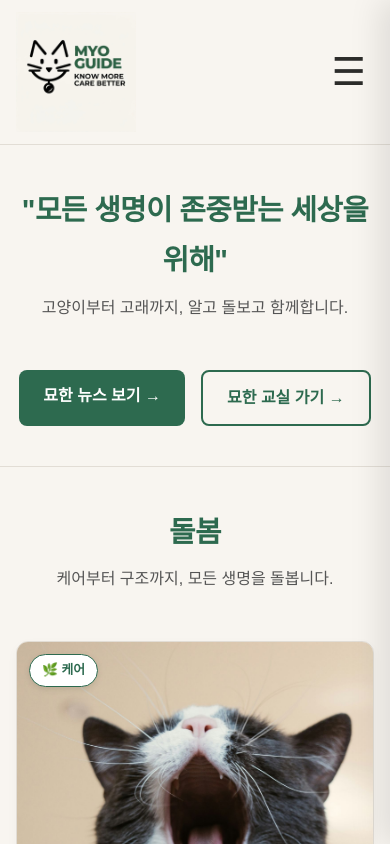
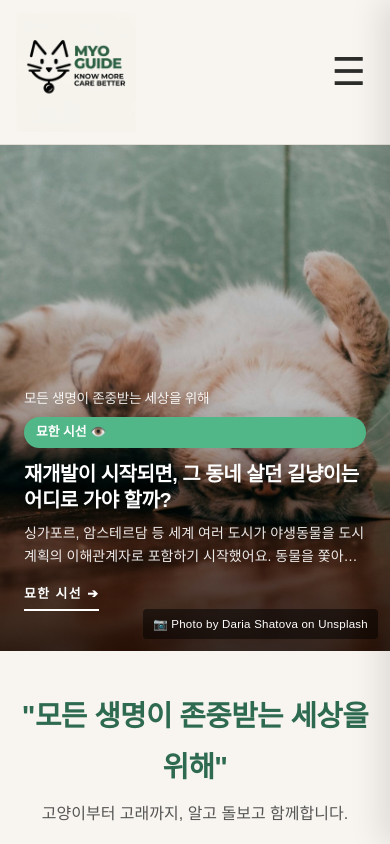
Before and after one commit to ileilo1215-ship-it/myo-guide, a Next.js app: page / in a window 390 px wide. Shown: the top 844 px of the page. Built offline with nearby package versions, Linux system fonts and the light colour scheme; grey boxes are pictures that could not be loaded; a web font is replaced by a local one.

Commit message:
feat: 홈 히어로 레이아웃 최적화 및 최신 뉴스(2026) 추가
- 히어로 섹션 높이 및 타이포그래피 PC/모바일 최적화
- 2026-05-11 신규 뉴스 기사 추가 및 노출 로직 개선
- 밝은 이미지 위주의 히어로 로테이션 적용

```diff
--- a/app/hero-section.css
+++ b/app/hero-section.css
@@ -1,8 +1,7 @@
 .hero-container {
   position: relative;
   width: 100%;
-  min-height: 100vh;
-  min-height: -webkit-fill-available;
+  height: 70vh; /* PC Height */
   overflow: hidden;
   background-color: #000;
 }
@@ -23,26 +22,112 @@
   object-position: center center;
 }
 
-/* Gradient overlay for better text readability */
+/* Base overlay for the whole image (subtle) */
 .hero-overlay {
   position: absolute;
   top: 0;
   left: 0;
   width: 100%;
   height: 100%;
-  background: linear-gradient(
-    to bottom,
-    rgba(0, 0, 0, 0.2) 0%,
-    transparent 40%,
-    rgba(0, 0, 0, 0.6) 100%
-  );
+  background: rgba(0, 0, 0, 0.15);
   z-index: 2;
+}
+
+/* News Content Overlay */
+.hero-news-overlay {
+  position: absolute;
+  bottom: 0;
+  left: 0;
+  right: 0;
+  height: 40%; /* Approximately bottom 1/3+ for padding */
+  display: flex;
+  flex-direction: column;
+  justify-content: flex-end;
+  padding: 0 5% 4rem;
+  color: #FFFFFF;
+  text-shadow: 0 2px 10px rgba(0,0,0,0.3);
+  background: linear-gradient(to top, rgba(0,0,0,0.6) 0%, transparent 100%);
+  z-index: 5;
+}
+
+.hero-news-overlay .news-tag {
+  display: inline-block;
+  background-color: var(--accent-color);
+  color: white;
+  padding: 4px 12px;
+  border-radius: 30px;
+  font-size: 0.8rem;
+  font-weight: 800;
+  margin-bottom: 0.8rem;
+  text-shadow: none;
+}
+
+.hero-news-overlay .news-subtitle {
+  font-size: 1rem;
+  font-weight: 500;
+  margin-bottom: 0.4rem;
+  opacity: 0.9;
+}
+
+.hero-news-overlay h1 {
+  font-size: 28px; /* PC requested size */
+  font-weight: 700;
+  margin-bottom: 1rem;
+  letter-spacing: -0.5px;
+  line-height: 1.3;
+}
+
+.hero-news-overlay p {
+  font-size: 15px; /* PC requested size */
+  font-weight: 300;
+  opacity: 0.9;
+  line-height: 1.6;
+  max-width: 800px;
+  display: -webkit-box;
+  -webkit-box-orient: vertical;
+  overflow: hidden;
+}
+
+.hero-news-overlay .more-link {
+  margin-top: 1.5rem;
+  font-weight: 700;
+  text-transform: uppercase;
+  font-size: 0.8rem;
+  letter-spacing: 1.5px;
+  display: inline-flex;
+  align-items: center;
+  gap: 8px;
+  border-bottom: 2px solid white;
+  padding-bottom: 4px;
 }
 
 /* Mobile Responsive Adjustments (below 768px) */
 @media (max-width: 768px) {
-  .hero-main-image {
-    /* Adjust position to show animal faces better on vertical screens */
-    object-position: center 25%;
+  .hero-container {
+    height: 60vh; /* Mobile Height */
+  }
+
+  .hero-news-overlay {
+    height: 50%;
+    padding: 0 1.5rem 2.5rem;
+    background: linear-gradient(to top, rgba(0,0,0,0.7) 0%, transparent 100%);
+  }
+
+  .hero-news-overlay h1 {
+    font-size: 20px; /* Mobile requested size */
+    margin-bottom: 0.6rem;
+  }
+
+  .hero-news-overlay p {
+    font-size: 14px;
+    -webkit-line-clamp: 2; /* Mobile 2-line limit */
+  }
+
+  .hero-news-overlay .news-subtitle {
+    font-size: 0.85rem;
+  }
+
+  .hero-news-overlay .more-link {
+    margin-top: 1rem;
   }
 }
--- a/app/page.js
+++ b/app/page.js
@@ -88,20 +88,62 @@ export default async function Home({ searchParams }) {
 
   // ── Home Page Multi-Section ──────────────────────────────────────
 
-  // 1. Data Prep
-  let heroImageSrc = '/cat/lily-banse-bZT3YDRjacc-unsplash.jpg';
+  // 1. Daily Rotation Logic (KST 00:00)
+  const now = new Date();
+  // Adjust to KST (UTC+9)
+  const kstOffset = 9 * 60 * 60 * 1000;
+  const kstDate = new Date(now.getTime() + kstOffset);
+  const dayCount = Math.floor(kstDate.getTime() / (1000 * 60 * 60 * 24));
+
+  // 2. Hero Image Selection (Curated bright/cheerful images)
+  const heroImages = getHeroImages();
+  // Filter/Prioritize bright and cheerful images as requested by the user
+  const brightImages = [
+    'nine-koepfer-lpgAlv8I7V8-unsplash.jpg',
+    'annie-spratt-SGXycQg_2pA-unsplash.jpg',
+    'jordan-whitt-EerxztHCjM8-unsplash.jpg',
+    'daria-shatova-BphuDA60if4-unsplash.jpg',
+    'jonatan-pie-xgTMSz6kegE-unsplash.jpg',
+    'ricky-kharawala-adK3Vu70DEQ-unsplash.jpg',
+    'mark-stoop-JAUFHzqZPd0-unsplash.jpg'
+  ].filter(img => heroImages.includes(img));
+
+  const availableHeroPool = brightImages.length > 0 ? brightImages : heroImages;
+
+  let heroImageSrc = '/cat/lily-banse-bZT3YDRjacc-unsplash.jpg'; // fallback
   let authorName = 'Lily Banse';
 
-  const newsPosts = allPostsData.filter(post => post.category === 'News');
-  const latestNews = newsPosts.length > 0 ? newsPosts[0] : null;
+  if (availableHeroPool.length > 0) {
+    const selectedImage = availableHeroPool[dayCount % availableHeroPool.length];
+    heroImageSrc = `/hero/${selectedImage}`;
+    authorName = extractAuthorName(selectedImage);
+  }
+
+  // 3. News Selection (묘한 시선)
+  // Filtering with quote-stripping and prioritizing recent (2026) news
+  const newsPosts = allPostsData
+    .filter(post => {
+      if (!post.category) return false;
+      const cat = post.category.replace(/['"]/g, '').trim();
+      return cat === 'News';
+    })
+    .sort((a, b) => new Date(b.date) - new Date(a.date)); // Newest first
+
+  // For the Hero section, only use news from 2026 to keep it "fresh"
+  const recentNewsPosts = newsPosts.filter(post => post.date && post.date.startsWith('2026'));
+  const heroNewsPool = recentNewsPosts.length > 0 ? recentNewsPosts : newsPosts.slice(0, 3);
+
+  const latestNews = heroNewsPool.length > 0 ? heroNewsPool[dayCount % heroNewsPool.length] : allPostsData[0];
   const latestTwoNews = newsPosts.slice(0, 2);
 
-  const carePosts = allPostsData.filter(post =>
-    ['Health', 'Grooming', 'Environment', 'Safety', 'Behavior', 'Play'].includes(post.category)
-  );
-  const rescuePosts = allPostsData.filter(post =>
-    ['Street Life', 'Rights', '🚨 구조'].includes(post.category)
-  );
+  const carePosts = allPostsData.filter(post => {
+    const cat = post.category?.replace(/['"]/g, '').trim() || '';
+    return ['Health', 'Grooming', 'Environment', 'Safety', 'Behavior', 'Play'].includes(cat);
+  });
+  const rescuePosts = allPostsData.filter(post => {
+    const cat = post.category?.replace(/['"]/g, '').trim() || '';
+    return ['Street Life', 'Rights', '🚨 구조'].includes(cat);
+  });
 
   let latestTwoCare = [];
   // Pick one from each if available to ensure "mixing"
@@ -140,46 +182,15 @@ export default async function Home({ searchParams }) {
         )}
 
         {latestNews && (
-          <div className="hero-news-overlay" style={{
-            position: 'absolute',
-            bottom: '12%',
-            left: '5%',
-            right: '5%',
-            color: '#FFFFFF',
-            textShadow: '0 2px 15px rgba(0,0,0,0.4)',
-            maxWidth: '1200px',
-            margin: '0 auto',
-            padding: '2.5rem',
-            background: 'linear-gradient(to top, rgba(0,0,0,0.8) 0%, transparent 100%)',
-            borderRadius: '12px',
-            zIndex: 5,
-            backdropFilter: 'blur(4px)'
-          }}>
-            <h2 style={{ fontSize: 'clamp(0.9rem, 2.5vw, 1.2rem)', fontWeight: '500', marginBottom: '0.8rem', opacity: 0.9 }}>
-              모든 생명이 존중받는 세상을 위해
-            </h2>
-            <span style={{
-              display: 'inline-block',
-              backgroundColor: 'var(--accent-color)',
-              color: 'white',
-              padding: '5px 14px',
-              borderRadius: '30px',
-              fontSize: '0.85rem',
-              fontWeight: '800',
-              marginBottom: '1.2rem',
-              textShadow: 'none',
-              letterSpacing: '0.5px'
-            }}>
-              묘한 시선 👁️
-            </span>
+          <div className="hero-news-overlay">
+            <h2 className="news-subtitle">모든 생명이 존중받는 세상을 위해</h2>
+            <span className="news-tag">묘한 시선 👁️</span>
             <Link href={`/posts/${latestNews.id}`} style={{ textDecoration: 'none', color: 'white' }}>
-              <h1 style={{ fontSize: 'clamp(1.5rem, 5vw, 2.8rem)', fontWeight: '800', marginBottom: '1.2rem', letterSpacing: '-1.5px', lineHeight: '1.2' }}>
-                {latestNews.title}
-              </h1>
-              <p style={{ fontSize: 'clamp(0.95rem, 2vw, 1.1rem)', fontWeight: '300', opacity: 0.95, lineHeight: '1.6', wordBreak: 'keep-all', maxWidth: '800px' }}>
+              <h1>{latestNews.title}</h1>
+              <p>
                 {latestNews.summary || latestNews.hook || (latestNews.content ? latestNews.content.substring(0, 120) + '...' : '')}
               </p>
-              <div style={{ marginTop: '2.5rem', fontWeight: '700', textTransform: 'uppercase', fontSize: '0.85rem', letterSpacing: '1.5px', display: 'inline-flex', alignItems: 'center', gap: '10px', borderBottom: '2px solid white', paddingBottom: '6px' }}>
+              <div className="more-link">
                 묘한 시선 ➔
               </div>
             </Link>
```
Also changed, not shown: posts/news-2026-animal-law.txt (added).
